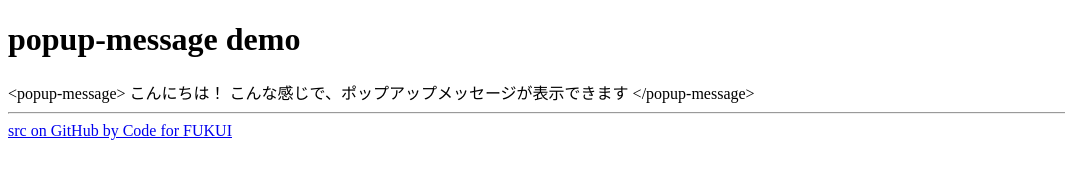
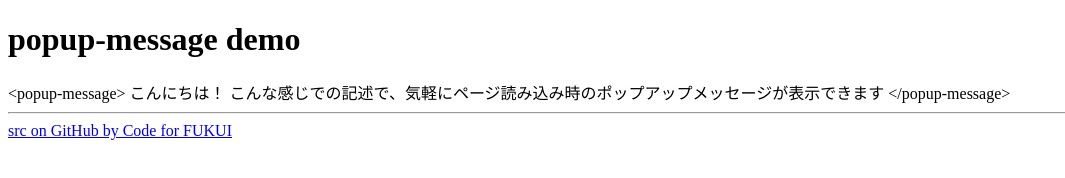
Before and after one commit to code4fukui/popup-message, a plain HTML site: page index.html in a window 1280 px wide. Shown: the whole page, without its empty margins (0-1065 px from the left). Drawn offline with Linux system fonts and the light colour scheme.

Commit message:
update txt

```diff
--- a/index.html
+++ b/index.html
@@ -1,4 +1,4 @@
-<!DOCTYPE html><html><head><meta charset="utf-8"><meta name="viewport" content="width=device-width">
+<!DOCTYPE html><html lang="ja"><head><meta charset="utf-8"><meta name="viewport" content="width=device-width">
 </head>
 <body>
 <script type="module" src="https://code4fukui.github.io/code-js/code-js.js"></script>
@@ -10,14 +10,14 @@
 &lt;popup-message&gt;
 こんにちは！
 
-こんな感じで、ポップアップメッセージが表示できます
+こんな感じでの記述で、気軽にページ読み込み時のポップアップメッセージが表示できます
 &lt;/popup-message&gt;
 </code-html>
 
 <popup-message>
 こんにちは！
 
-こんな感じで、ポップアップメッセージが表示できます
+こんな感じでの記述で、気軽にページ読み込み時のポップアップメッセージが表示できます
 </popup-message>
 
 <hr>
```
